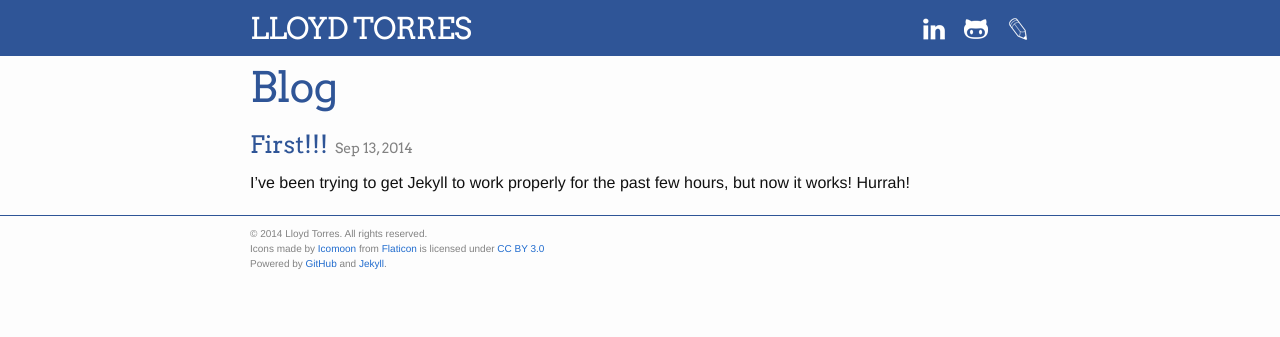
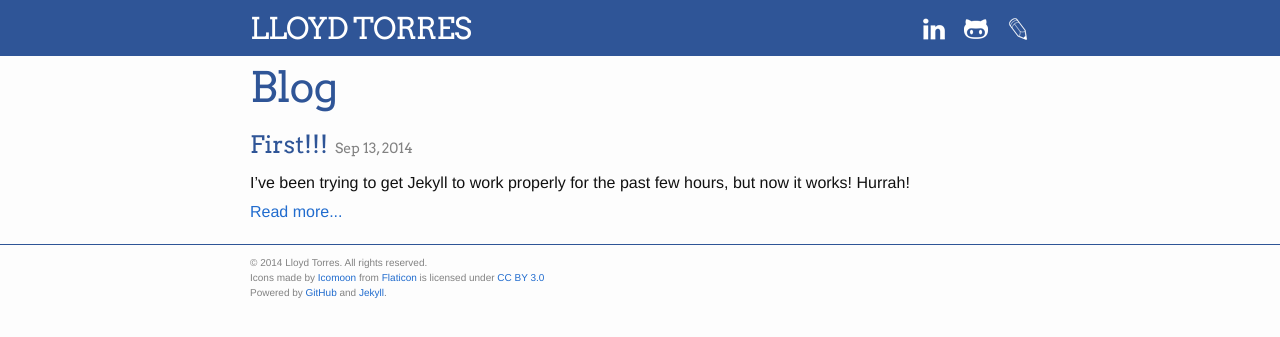
Before and after one commit to lloydtorres/lloydtorres.github.io, a Jekyll site: the page built from blog.md, in a window 1280 px wide. Shown: the top 337 px of the page. Built offline with Jekyll 4.4.1, drawn with Linux system fonts in a browser that asks for light colours.

Commit message:
Read more link

```diff
--- a/blog.md
+++ b/blog.md
@@ -10,7 +10,7 @@ permalink: /blog/
 	<h2>
 	  <a class="page-heading" href="{{ post.url | prepend: site.baseurl }}">{{ post.title }}</a> <span class="post-meta">{{ post.date | date: "%b %-d, %Y" }}</span>
 	</h2>
-	{{ post.excerpt }}
+	{{ post.excerpt }} <a href="{{ post.url }}">Read more...</a>
   </li>
 {% endfor %}
 </ul>
--- a/index.html
+++ b/index.html
@@ -18,7 +18,7 @@ layout: default
         <h2>
           <a class="page-heading" href="{{ post.url | prepend: site.baseurl }}">{{ post.title }}</a> <span class="post-meta">{{ post.date | date: "%b %-d, %Y" }}</span>
         </h2>
-		{{ post.excerpt }}
+		{{ post.excerpt }} <a href="{{ post.url }}">Read more...</a>
       </li>
     {% endfor %}
   </ul>
```
